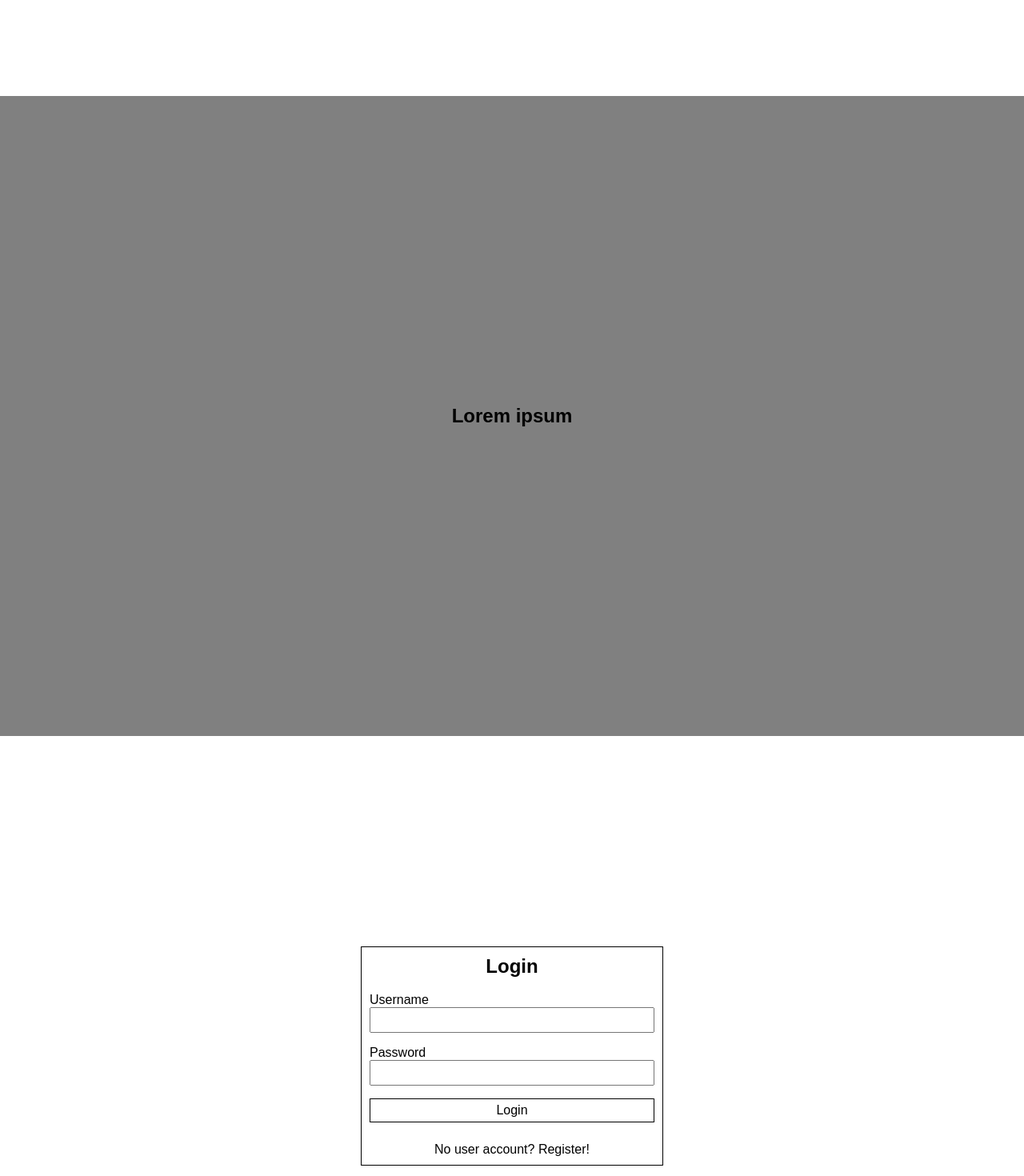
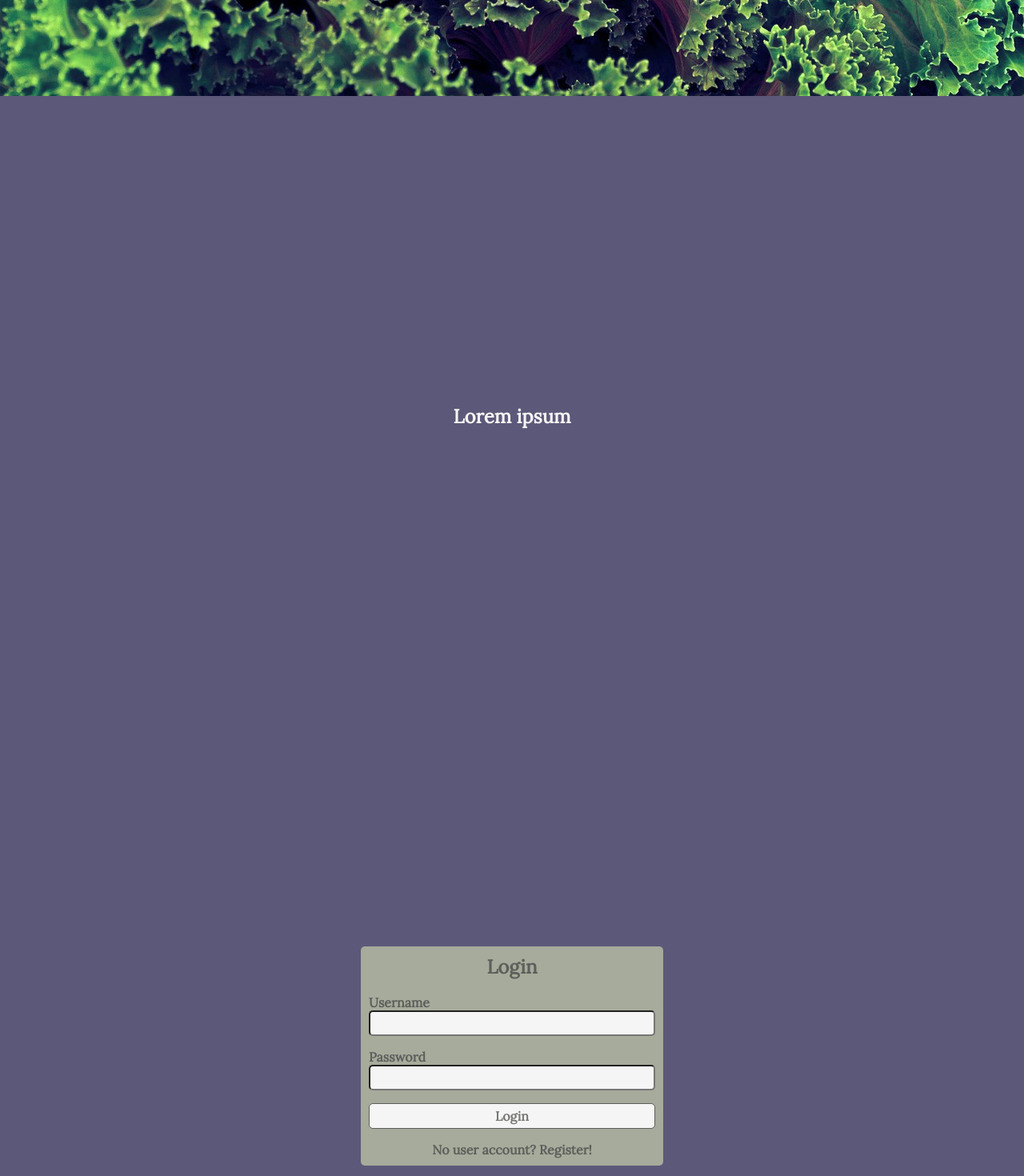
Before and after one commit to ryandabler/mcgregor, a React (Create React App) app: page / in a window 1280 px wide. Shown: the part 680-2150 px from the top of the page at 80% size. Built offline with nearby package versions, Linux system fonts and the light colour scheme.

Commit message:
improve landing page css

```diff
--- a/src/components/landing-page.css
+++ b/src/components/landing-page.css
@@ -1,9 +1,10 @@
+.landing-page {
+    color: var(--clr-offwhite);
+    font-family: 'Lora', serif;
+}
+
 .landing-page h1 {
     margin: 0;
-}
-
-.landing-page > :nth-child(2) {
-    background-color: gray;
 }
 
 .landing-page .linkify {
@@ -12,8 +13,12 @@
 
 .landing-page > section {
     padding: 10px;
+    background-color: var(--clr-eggplant);
 }
 
 .landing-page .mcgregor {
     font-size: 40px;
+    background: url(/img/veggie-1280-853.jpg);
+    background-repeat: no-repeat;
+    background-size: cover;
 }
--- a/src/components/login-reg-form.css
+++ b/src/components/login-reg-form.css
@@ -1,7 +1,9 @@
 .login-reg-form {
     width: 100%;
-    border: 1px solid black;
     padding: 10px;
+    background-color: #A6AB9B;
+    color: #5C5F5B;
+    border-radius: 5px;
 }
 
 .login-reg-form > * {
@@ -14,8 +16,14 @@
 }
 
 .login-reg-form > p {
-    margin-top: 25px;
-    margin-bottom: 0;
+    margin: 0;
+    font-weight: 600;
+}
+
+.login-reg-form > input {
+    background-color: var(--clr-offwhite);
+    color: #5C5F5B;
+    border-radius: 5px;
 }
 
 .login-reg-form > input:not(:last-child) {
@@ -23,12 +31,15 @@
 }
 
 .login-reg-form > input[type=submit] {
-    background-color: white;
-    border: 1px solid black;
+    border: 1px solid #5C5F5B;
+    color: #767974;
+    font-family: inherit;
+    font-weight: 600;
 }
 
 .login-reg-form > label {
     text-align: left;
+    font-weight: 600;
 }
 
 @media only screen and (min-width: 640px) {
--- a/src/index.css
+++ b/src/index.css
@@ -1,3 +1,8 @@
+:root {
+	--clr-eggplant: #5C5879;
+	--clr-offwhite: whitesmoke;
+}
+
 * {
 	box-sizing: border-box;
 }
```
